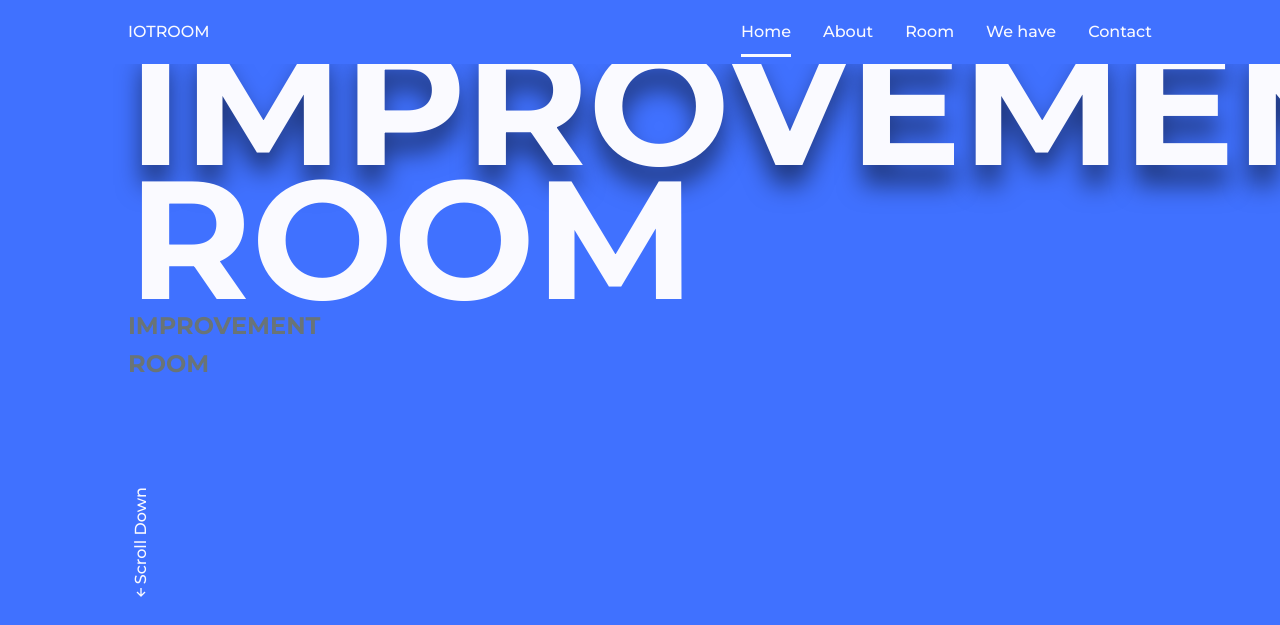
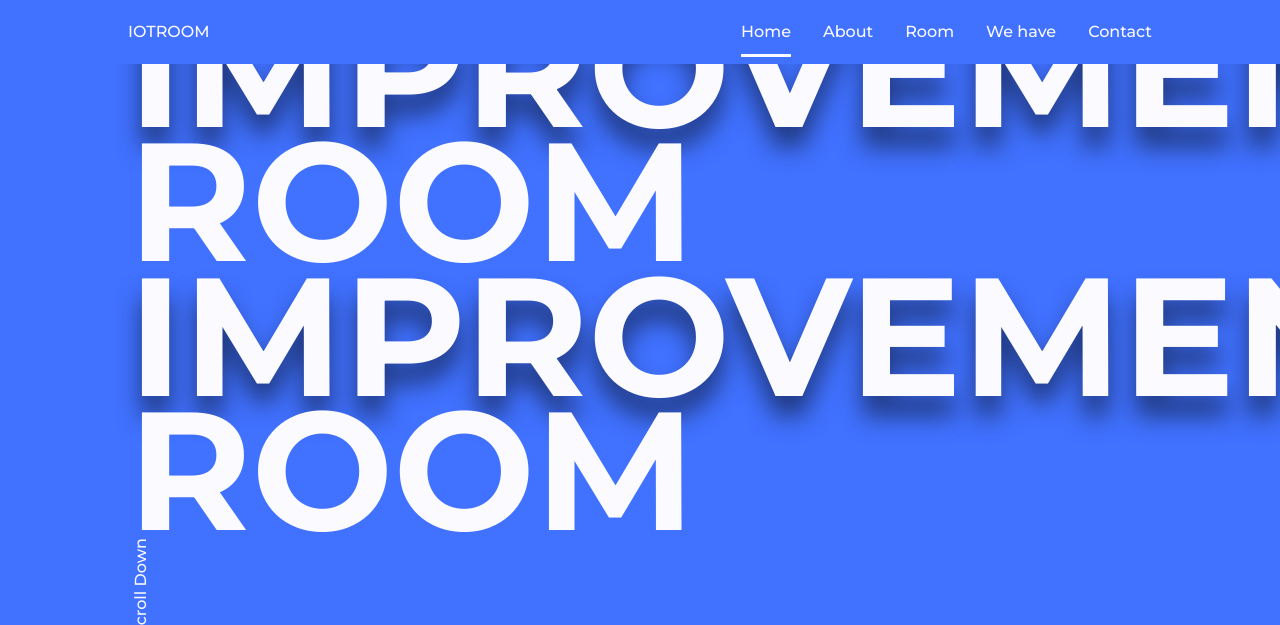
Before and after one commit to Manxtodd/manxtodd.github.io, a plain HTML site: page index.html in a window 1280 px wide. Shown: the top 625 px of the page. Drawn offline with nearby package versions, Linux system fonts and the light colour scheme.

Commit message:
Update index.html
Signed-off-by: ImprovementRoom <126796078+ImprovementRoom@users.noreply.github.com>

```diff
--- a/index.html
+++ b/index.html
@@ -42,7 +42,7 @@
             <section class="home" id="home">
                 <div class="home__container bd-grid">
                     <h1 class="home__title"><span>IMPROVEMENT</span><br>ROOM</h1>
-                    <h1 class="home__text"><span>IMPROVEMENT</span><br>ROOM</h1>
+                    <h1 class="home__title"><span>IMPROVEMENT</span><br>ROOM</h1>
 
                     <div class="home__scroll">
                         <a href="#about" class="home__scroll-link"><i class='bx bx-up-arrow-alt' ></i>Scroll Down</a>
```
